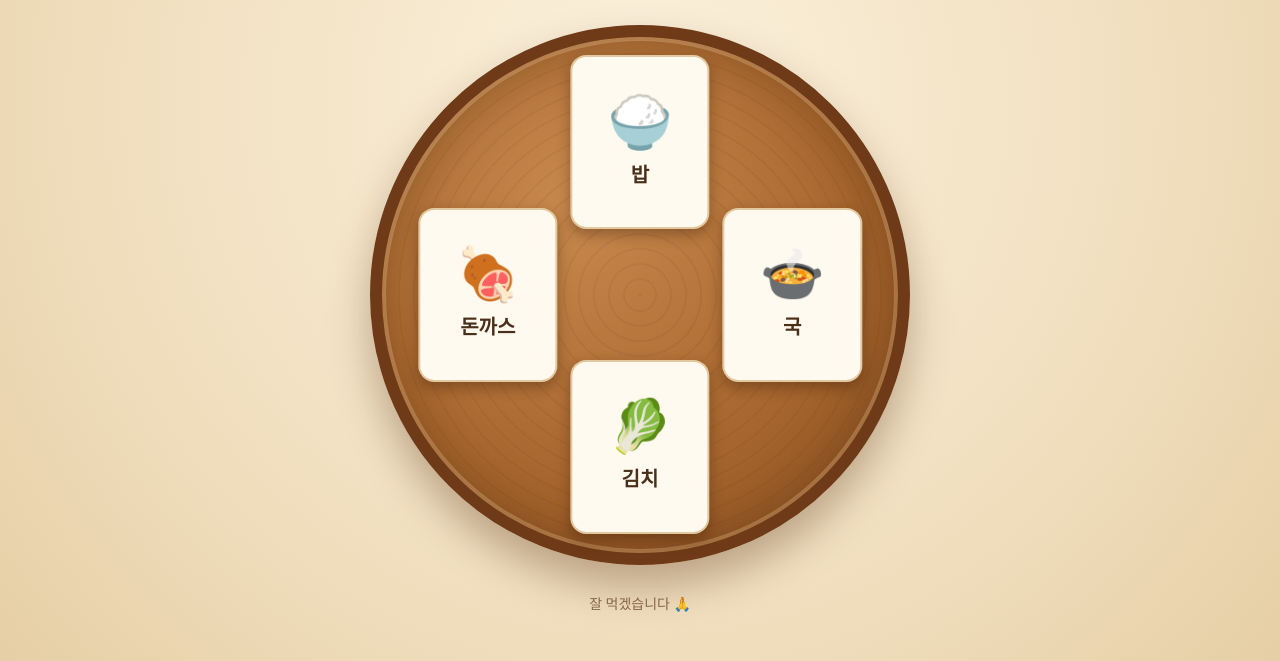
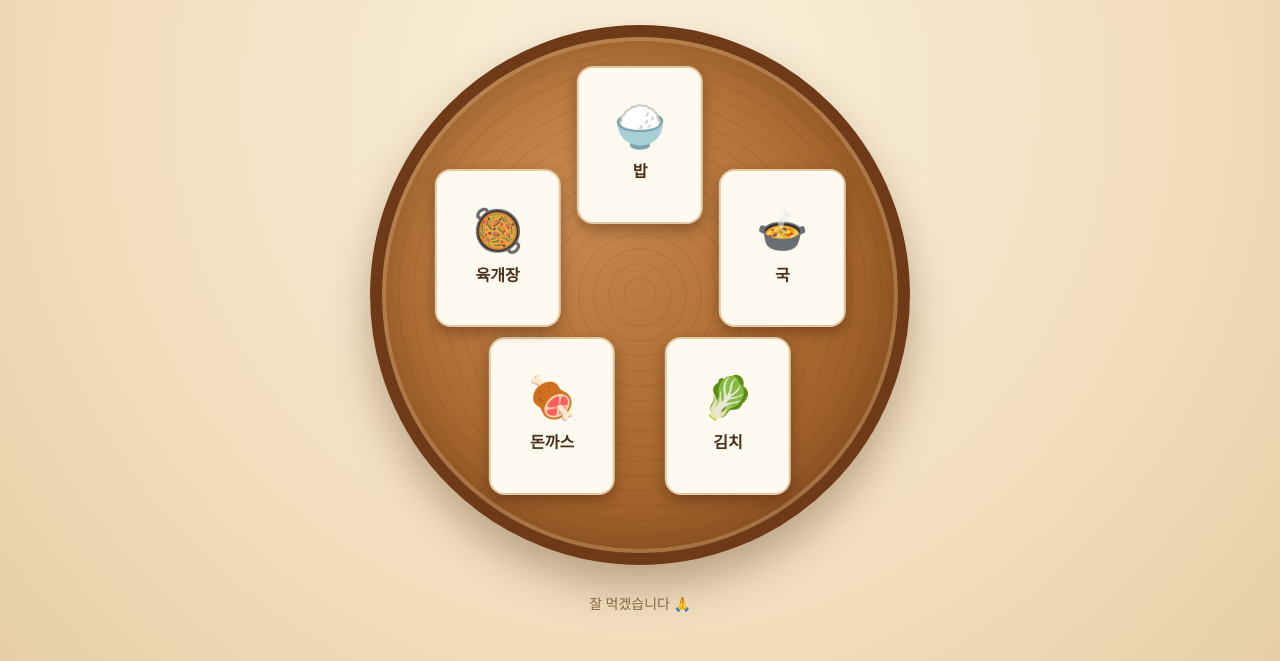
Before and after one commit to nohj1962-source/bapsang02, a plain HTML site: page index.html in a window 1280 px wide. Shown: the part 139-800 px from the top of the page. Drawn offline with Linux system fonts and the light colour scheme.

Commit message:
육개장 추가

```diff
--- a/index.html
+++ b/index.html
@@ -93,6 +93,7 @@
     <li data-emoji="🍲">국</li>
     <li data-emoji="🥬">김치</li>
     <li data-emoji="🍖">돈까스</li>
+    <li data-emoji="🥘">육개장</li>
   </ul>
 
   <footer>잘 먹겠습니다 🙏</footer>
@@ -103,7 +104,7 @@
     var cards = document.querySelectorAll('#sang li');
     var n = cards.length;
     if (n < 2) return;                      // 1개면 가운데에 그대로
-    var radius = n < 4 ? 27 : n === 4 ? 29.5 : 33; // 상 중심에서의 거리(%)
+    var radius = n < 4 ? 27 : n <= 6 ? 29 : 33; // 상 중심에서의 거리(%)
     var width = n <= 4 ? 27 : Math.max(15, 27 - (n - 4) * 2.5); // 많아지면 카드를 작게
     cards.forEach(function (card, i) {
       var angle = -Math.PI / 2 + (2 * Math.PI * i) / n;  // 맨 위부터 시계 방향
```
